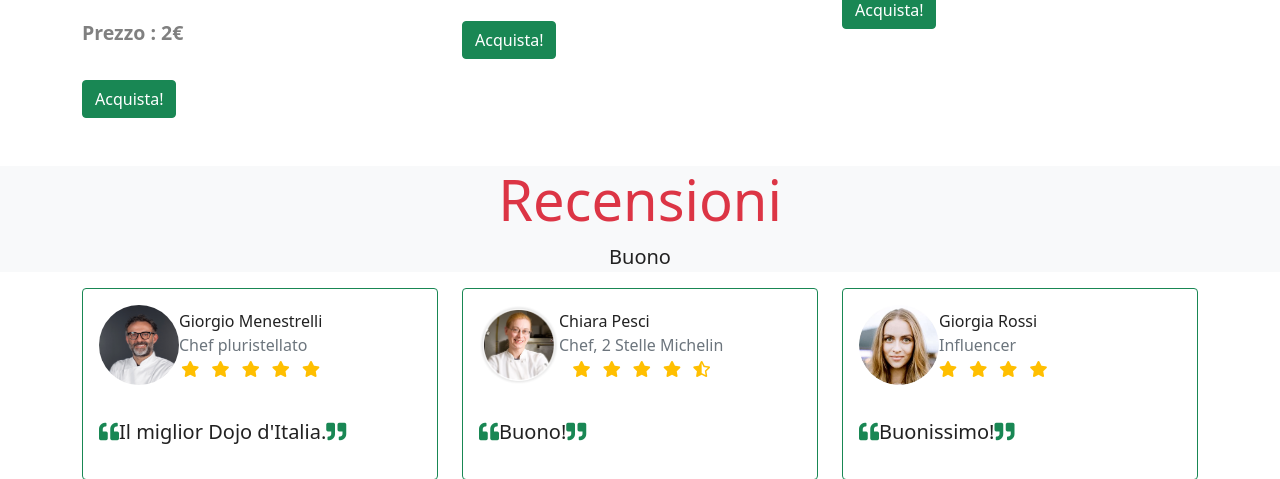
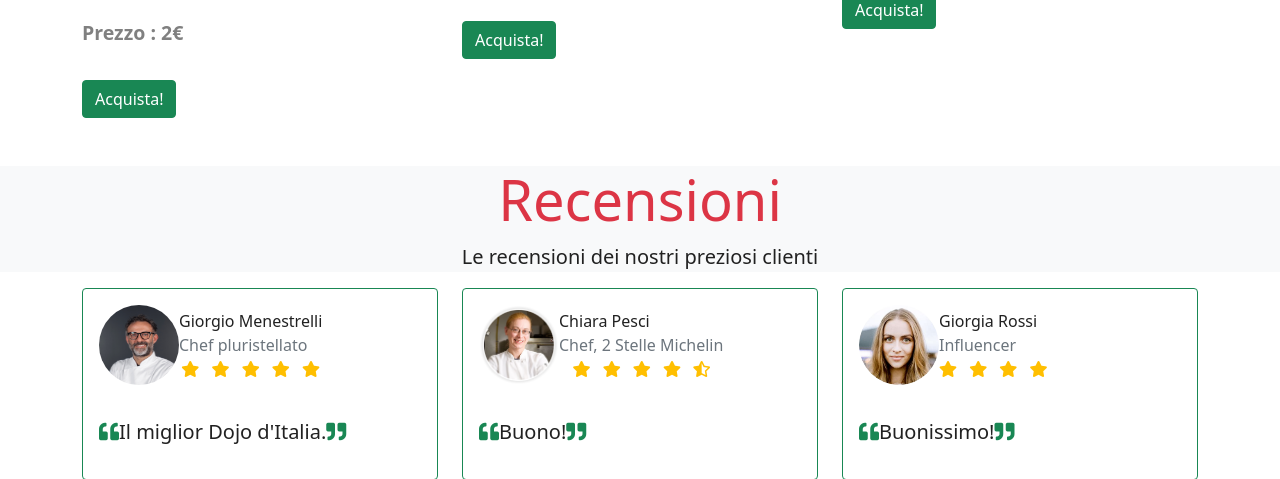
Before and after one commit to Luca-Ale/Il-dojo-dei-panini, a PHP site: page / in a window 1280 px wide. Shown: the part 4541-5020 px from the top of the page. Run offline with PHP 8.4, Linux system fonts and the light colour scheme; data comes from the database, SQL or seed files in the repository; some libraries are stand-ins or nearby versions.

Commit message:
add some stuff

```diff
--- a/php/processa-prodotto.php
+++ b/php/processa-prodotto.php
@@ -15,7 +15,6 @@ if($_POST["action"] == 1){
     if($result != 0){
         $imgprodotto = $msg;
         $id = $dbh->insertProductOnMenu($nomeProdotto, $prezzoProdotto, $quantitaProdotto, $ingredientiProdotto, $imgprodotto); //TODO: rename id
-
     }
 
     $oggetto = "Inserimento";
--- a/php/signup-page.php
+++ b/php/signup-page.php
@@ -29,7 +29,7 @@
                             <div class="mb-2 mt-5">
                                 <label for="username">Username:</label><input type="text" class="form-control username-input" placeholder="Username" name="username" id="username"/>
                                 <img src="../icons/user-solid.svg" alt="" class="img-user" />
-                                <label for="mail">Mail:</label><input type="email" class="form-control email-input" placeholder="Email" name="email" id="mail"/>
+                                <label for="email">Email:</label><input type="email" class="form-control email-input" placeholder="Email" name="email" id="email"/>
                                 <img src="../icons/envelope-open-solid.svg" alt="" class="img-email" />
                             </div>
                             <div class="mb-3">
--- a/php/template/index-page-tmplt.php
+++ b/php/template/index-page-tmplt.php
@@ -183,7 +183,7 @@
           <div class="jumbotron jumbotron-fluid bg-light" id="jumbotron-recensioni">
             <div class="container text-center">
               <h1 class="display-4 text-danger">Recensioni</h1>
-              <p class="lead">Buono</p>
+              <p class="lead">Le recensioni dei nostri preziosi clienti</p>
             </div>
           </div>
 
```
